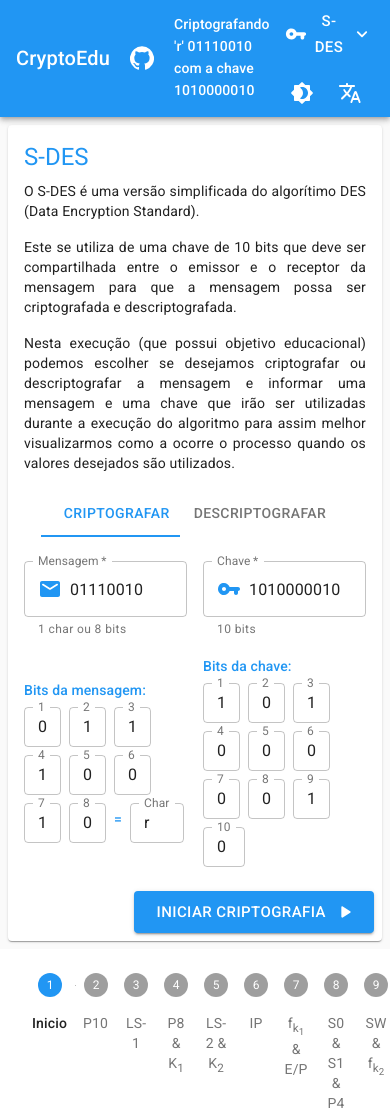
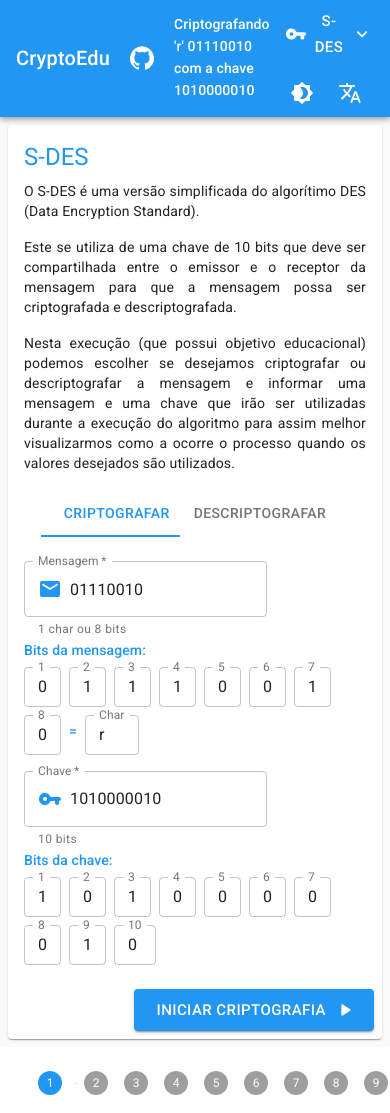
Before and after one commit to TanielianVB/CryptoEdu, a React (Create React App) app in the folder cryptoedu-app/: page / in a window 390 px wide. Shown: the top 1113 px of the page. Built offline with nearby package versions, Linux system fonts and the light colour scheme.

Commit message:
Enhanced first page responsiveness

```diff
--- a/cryptoedu-app/src/pages/app/App.tsx
+++ b/cryptoedu-app/src/pages/app/App.tsx
@@ -202,16 +202,18 @@
               </Tabs>
               <Box paddingTop={3}>
                 <Grid
-                  item
                   container
                   direction="row"
                   justify="center"
                   alignItems="center"
                   spacing={2}
                 >
-                  <Grid item xs={6}>
+                  <Grid item container sm={12} md={6}>
+                    <Grid item xs={12}>
                       <TextField
-                      label={"Mensagem" + (selectedTab === 0 ? "" : " cifrada")}
+                        label={
+                          "Mensagem" + (selectedTab === 0 ? "" : " cifrada")
+                        }
                         placeholder={
                           "mensagem" +
                           (selectedTab === 0 ? "" : " cifrada") +
@@ -232,7 +234,13 @@
                         onChange={handleMessageChange}
                       />
                     </Grid>
-                  <Grid item xs={6}>
+                    <Grid item xs={12}>
+                      <BitsFieldLabel>Bits da mensagem:</BitsFieldLabel>
+                      <BitsField bits={messageBits} addChar />
+                    </Grid>
+                  </Grid>
+                  <Grid item container sm={12} md={6}>
+                    <Grid item xs={12}>
                       <TextField
                         label="Chave"
                         placeholder="chave secreta..."
@@ -251,13 +259,10 @@
                         onChange={handleKeyChange}
                       />
                     </Grid>
-                  <Grid item xs={6}>
-                    <BitsFieldLabel>Bits da mensagem:</BitsFieldLabel>
-                    <BitsField bits={messageBits} addChar />
-                  </Grid>
-                  <Grid item xs={6}>
+                    <Grid item xs={12}>
                       <BitsFieldLabel>Bits da chave:</BitsFieldLabel>
                       <BitsField bits={keyBits} />
+                    </Grid>
                   </Grid>
                 </Grid>
               </Box>
```
Lines whose indentation alone changed are shown as unchanged.
